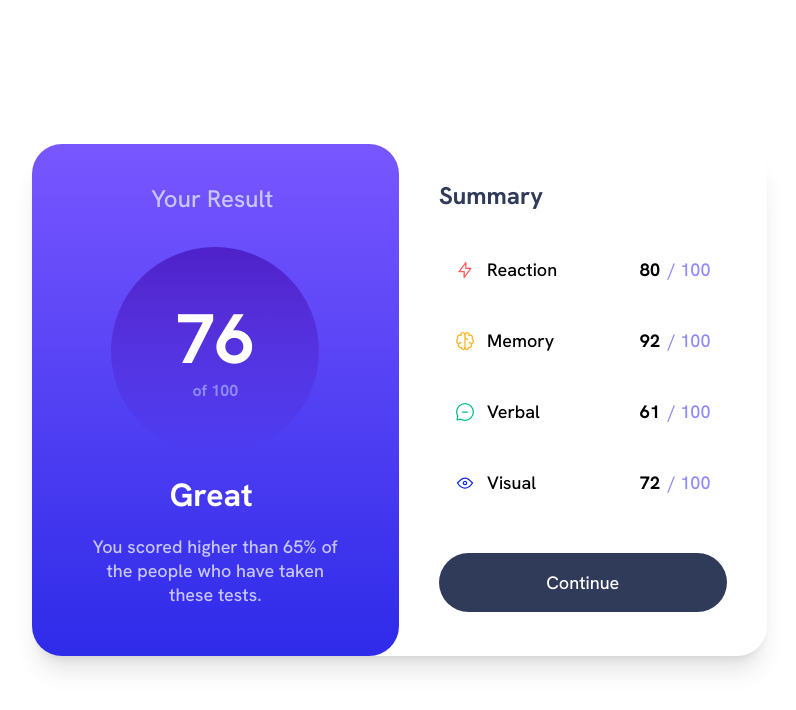
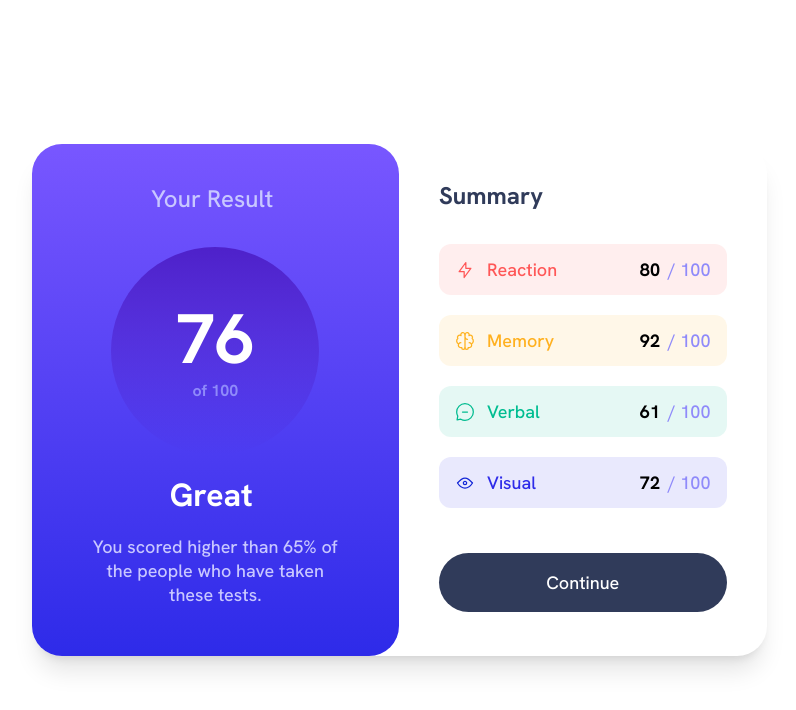
Before and after one commit to j-0-n-e-z/results-summary-component, a React (Vite) app: page / in a window 1280 px wide. Shown: the top 710 px of the page, without its empty margins (241-1037 px from the left). Built offline with nearby package versions, Linux system fonts and the light colour scheme.

Commit message:
refactor for deploy

```diff
--- a/src/badges.ts
+++ /dev/null
@@ -1,8 +0,0 @@
-export type Badge = { color: string; value: number }
-
-export const badges: Record<string, Badge> = {
-	reaction: { color: 'lightRed', value: 80 },
-	memory: { color: 'orangeyYellow', value: 92 },
-	verbal: { color: 'greenTeal', value: 61 },
-	visual: { color: 'lightRoyalBlue', value: 72 }
-} as const
--- a/src/components/Badge.tsx
+++ b/src/components/Badge.tsx
@@ -1,17 +1,16 @@
 type BadgeProps = {
-	color: string
+	textColor: string
+	bgColor: string
 	name: string
 	value: number
 }
 
-export function Badge({ color, name, value }: BadgeProps) {
+export function Badge({ textColor, bgColor, name, value }: BadgeProps) {
 	return (
-		<li
-			className={`flex bg-${color}/10 px-4 py-3 rounded-xl items-center`}
-		>
+		<li className={`flex ${bgColor} px-4 py-3 rounded-xl items-center`}>
 			<img src={`./images/icon-${name}.svg`} alt={name} />
 			<p
-				className={`text-${color} lg:ml-3 ml-3 lg:text-[18px] text-[16px] capitalize`}
+				className={`${textColor} lg:ml-3 ml-3 lg:text-[18px] text-[16px] capitalize`}
 			>
 				{name}
 			</p>
--- a/src/components/Summary.tsx
+++ b/src/components/Summary.tsx
@@ -1,5 +1,5 @@
 import { Badge } from './Badge'
-import { badges } from '../badges'
+import { badges } from '../data/badges'
 
 export const Summary = () => {
 	return (
@@ -12,7 +12,8 @@ export const Summary = () => {
 					<Badge
 						key={badge}
 						name={badge}
-						color={badges[badge].color}
+            textColor={badges[badge].textColor}
+            bgColor={badges[badge].bgColor}
 						value={badges[badge].value}
 					/>
 				))}
--- /dev/null
+++ b/src/data/badges.ts
@@ -0,0 +1,28 @@
+export type Badge = {
+	textColor: string
+	bgColor: string
+	value: number
+}
+
+export const badges: Record<string, Badge> = {
+	reaction: {
+		textColor: 'text-lightRed',
+		bgColor: 'bg-lightRed/10',
+		value: 80
+	},
+	memory: {
+		textColor: 'text-orangeyYellow',
+		bgColor: 'bg-orangeyYellow/10',
+		value: 92
+	},
+	verbal: {
+		textColor: 'text-greenTeal',
+		bgColor: 'bg-greenTeal/10',
+		value: 61
+	},
+	visual: {
+		textColor: 'text-lightRoyalBlue',
+		bgColor: 'bg-lightRoyalBlue/10',
+		value: 72
+	}
+} as const
```
